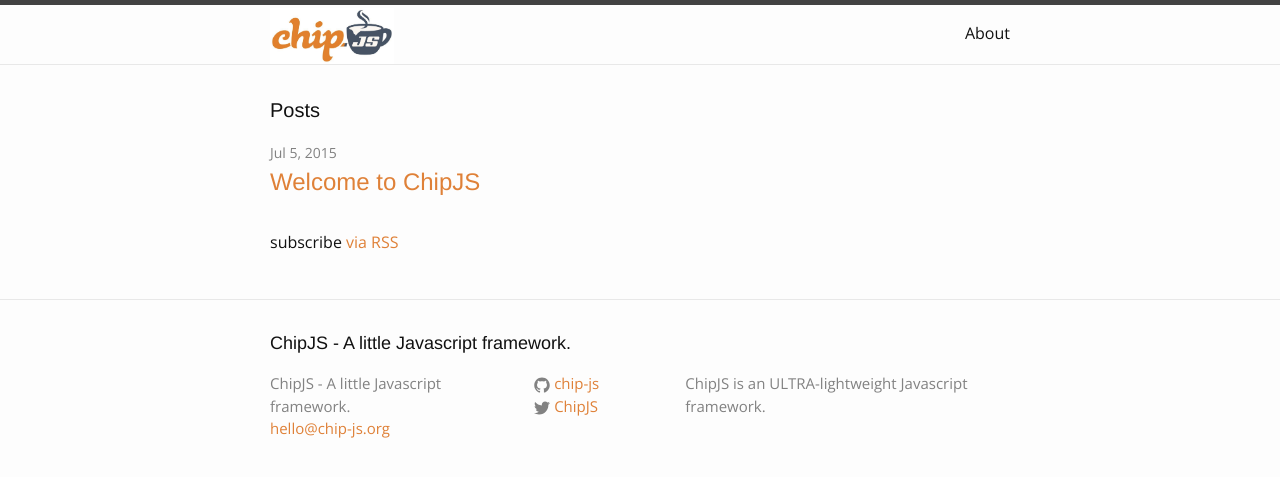
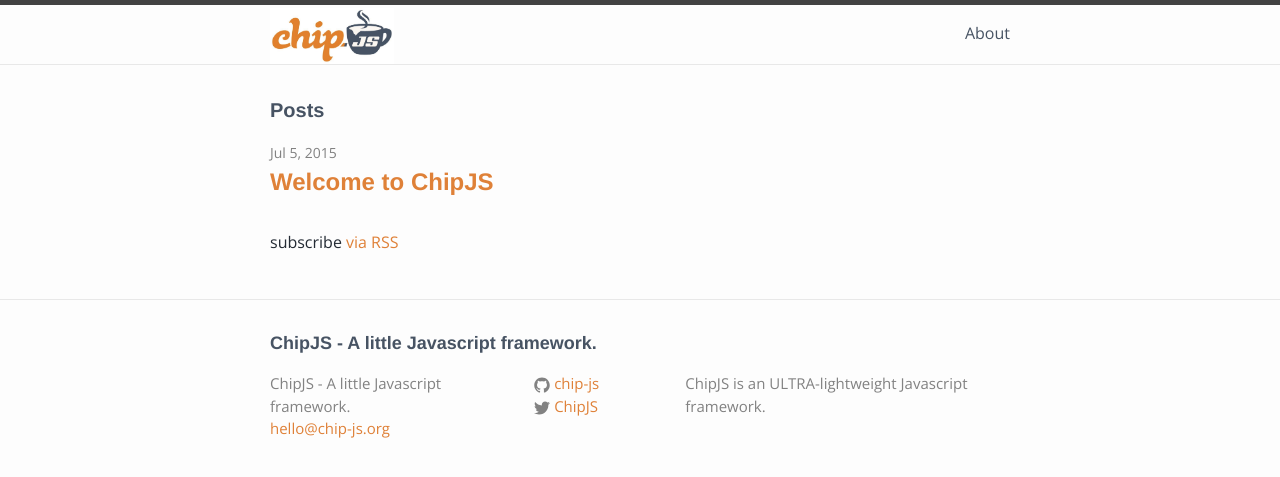
Before and after one commit to chip-js/chip-js.github.io, a Jekyll site: the page built from index.html, in a window 1280 px wide. Shown: the top 477 px of the page. Built offline with Jekyll 4.4.1, drawn with Linux system fonts in a browser that asks for light colours; some web fonts are replaced.

Commit message:
Fix colors and header weight

```diff
--- a/_sass/_base.scss
+++ b/_sass/_base.scss
@@ -81,7 +81,7 @@ li {
  */
 h1, h2, h3, h4, h5, h6 {
     font-family: $header-font-family;
-    font-weight: 400;
+    color: $header-color;
 }
 
 
--- a/_sass/_layout.scss
+++ b/_sass/_layout.scss
@@ -32,7 +32,7 @@
     }
 
     .page-link {
-        color: $text-color;
+        color: $header-color;
         line-height: $base-line-height;
 
         // Gaps between nav items, but not on the first one
--- a/css/main.scss
+++ b/css/main.scss
@@ -13,7 +13,8 @@ $base-line-height: 1.5;
 
 $spacing-unit:     30px;
 
-$text-color:       #111;
+$text-color:       #242B34;
+$header-color:     #475363;
 $background-color: #fdfdfd;
 $brand-color:      #DF8138;
 
```
